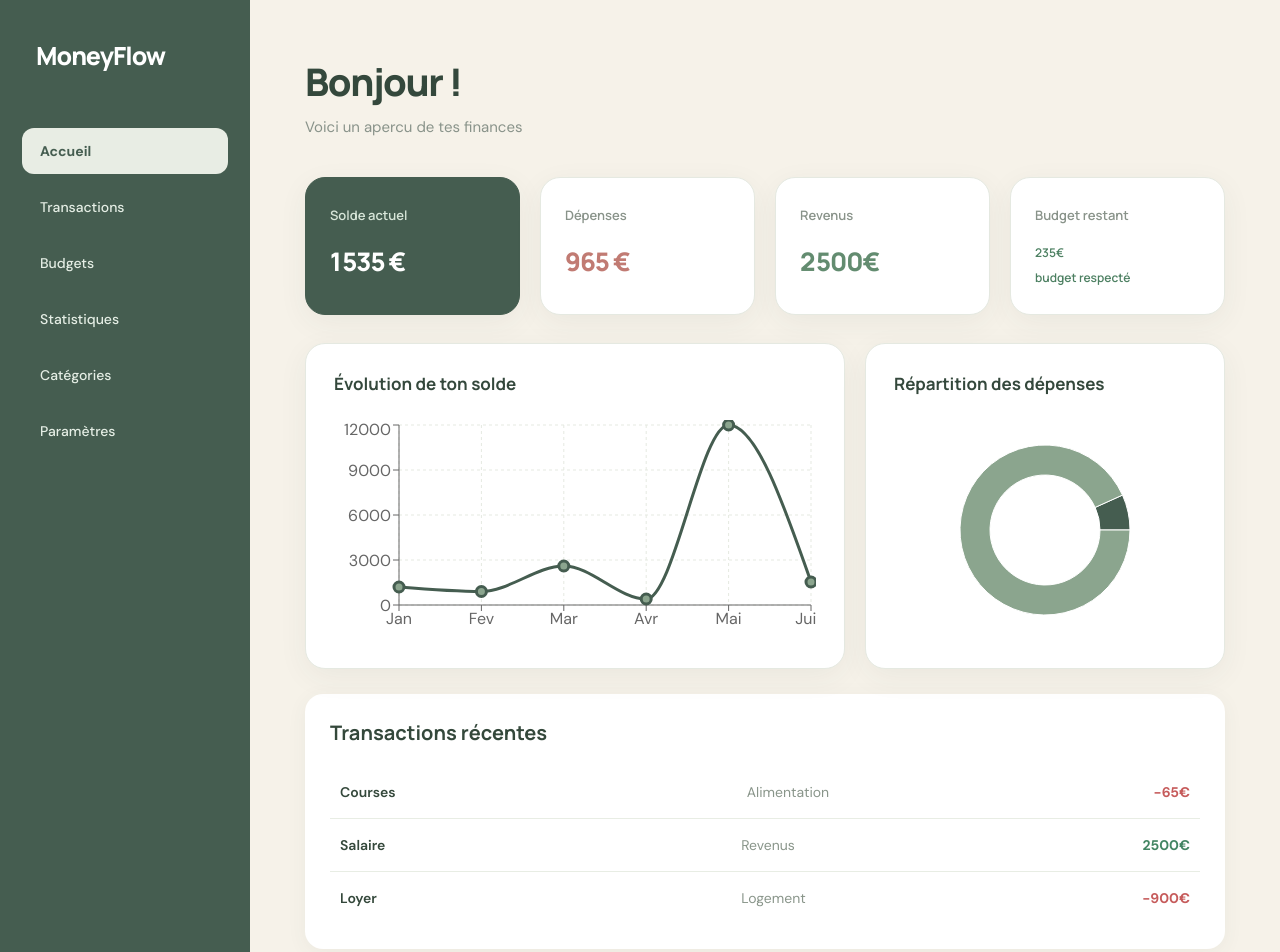
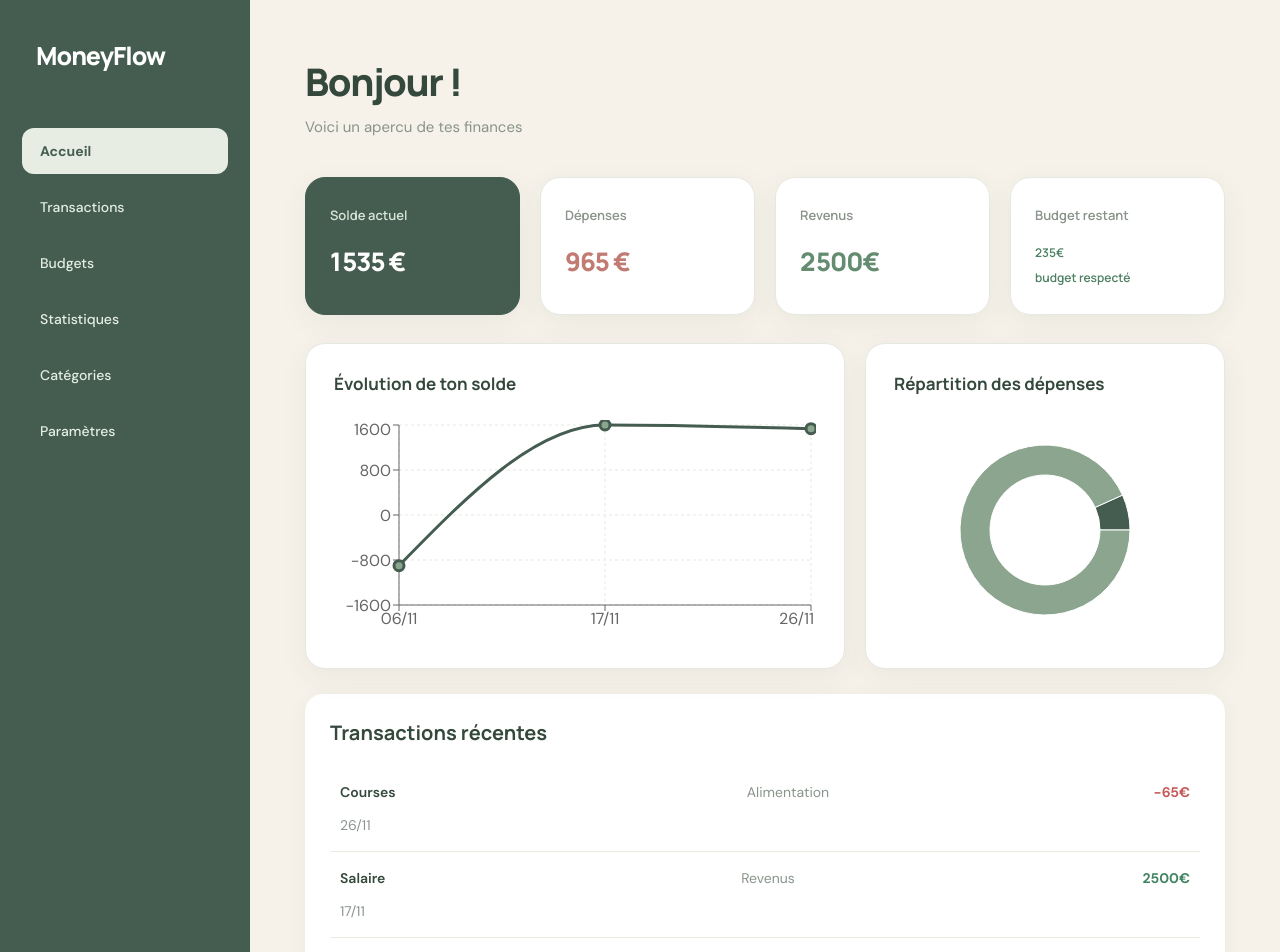
Before and after one commit to lennyalezra/moneyFlow, a React (Vite) app: page / in a window 1280 px wide. Shown: the top 952 px of the page. Built offline with nearby package versions, Linux system fonts and the light colour scheme.

Commit message:
Ajout du graphique dynamique et tri des transactions

```diff
--- a/src/App.css
+++ b/src/App.css
@@ -335,3 +335,9 @@ transition: background 0.2s, transform 0.2s;}
     grid-row: 1 / 3;
   }
 }
+.transaction-date {
+  font-size: 12px;
+  color: #8b958e;
+  font-weight: 400;
+  white-space: nowrap;
+}
--- a/src/App.jsx
+++ b/src/App.jsx
@@ -9,22 +9,36 @@ import {
      { id : 1,
      nom : "courses",
      categorie : "Alimentation" ,
-     montant : -65
+     montant : -65,
+     date: "2026-11-26"
     },
 
   {
     id : 2,
     nom : "Salaire",
     categorie : "Revenus",
-    montant : 2500
+    montant : 2500,
+    date : "2026-11-17"
   },
 
   {
     id : 3,
     nom : "Loyer",
     categorie : "Logement",
-    montant : -900
+    montant : -900,
+    date : "2026-11-06"
   }];
+
+const transactionTriees = transactionsData.toSorted((a,b)=> a.date.localeCompare(b.date))
+const transactionRecentes = transactionsData.toSorted((a,b) => b.date.localeCompare(a.date))
+let soldeCumule = 0;
+
+
+const evolutionSolde = transactionTriees.map((transaction)=>
+{soldeCumule = soldeCumule + transaction.montant
+return {date:transaction.date, solde: soldeCumule}}
+)
+
 
   const transactionDepenses = transactionsData.filter ((transaction) => (
     transaction.montant < 0 )
@@ -55,14 +69,6 @@ const revenus= transactionRevenus.reduce((totale , transaction)=>{
 const soldeActuel = revenus - depenses
 const budgetRestant = budget - depenses
 
-const soldeData = [
-    {mois:'Jan', solde: 1200},
-    {mois:'Fev', solde: 900},
-    {mois:'Mar', solde: 2600},
-    {mois:'Avr', solde: 400},
-    {mois:'Mai', solde: 12000},
-    {mois:'Jui', solde: soldeActuel}
-];
 function App(){
 return(
 
@@ -111,9 +117,10 @@ return(
     <div className='chart-card'>
     <h2>Évolution de ton solde </h2>
     <ResponsiveContainer width="100%" height={220}>
-      <LineChart data={soldeData}>
+      <LineChart data={evolutionSolde}>
       <CartesianGrid strokeDasharray = "3 3" stroke="#e5e9e1"/>
-      <XAxis dataKey="mois" />
+      <XAxis dataKey="date"
+       tickFormatter={(date)=> date.slice(8,10) + "/" + date.slice(5,7)} />
       <YAxis />
       <Tooltip />
       <Line
@@ -159,11 +166,12 @@ return(
 
   <div className = "transactions-card">
     <h2>Transactions récentes</h2>
-    {transactionsData.map((transaction) => (
+    {transactionRecentes.map((transaction) => (
       <div className = "transaction-item"  key = {transaction.id}>
       <p> {transaction.nom }</p>
       <p> {transaction.categorie}</p>
       <p className= {transaction.montant < 0 ? "montant-negatif" : "montant-positif"}> {transaction.montant}€</p>
+      <p className = "transaction-date">{transaction.date.slice(8,10) + "/" + transaction.date.slice(5,7)}</p>
       </div>
 ))}
   </div>
```
